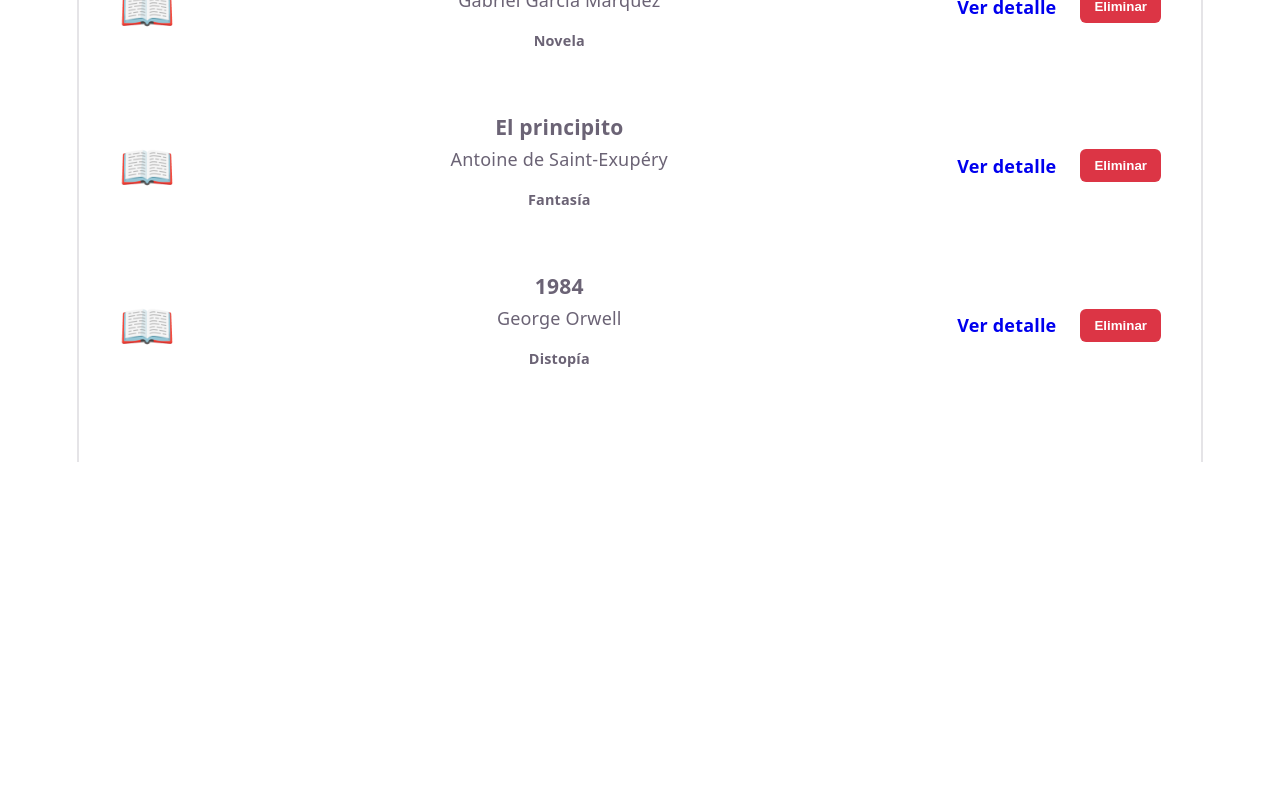
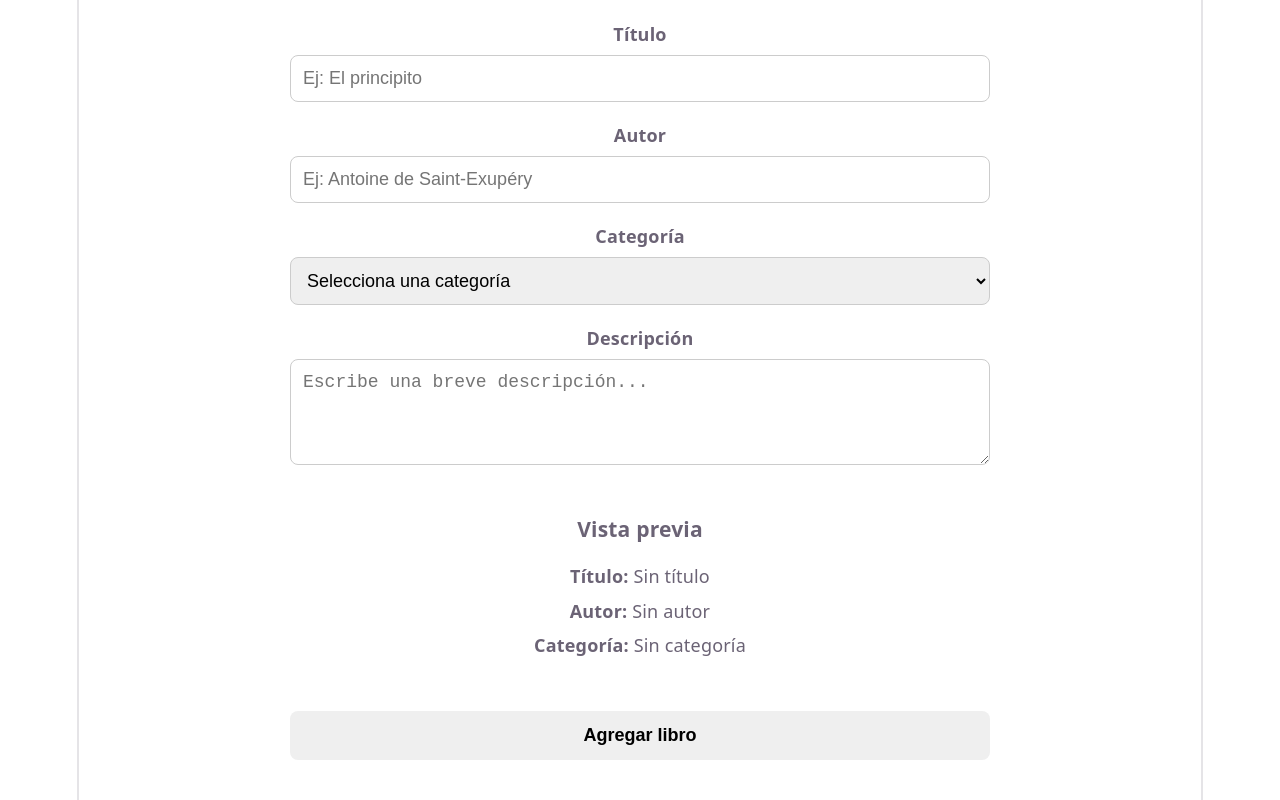
Before and after one commit to zickojavier-art/BookList, a Vue app: page /libros in a window 1280 px wide. Shown: the part 360-1160 px from the top of the page. Before the commit the page ends 822 px from the top, so only its background shows below. Built offline with nearby package versions, Linux system fonts and the light colour scheme.

Commit message:
feat: integrar formulario y catalogo de libros

```diff
--- /dev/null
+++ b/src/components/FormularioLibro.vue
@@ -0,0 +1,196 @@
+<template>
+  <section class="formulario">
+    <div class="form-header">
+      <p class="subtitulo">NUEVO LIBRO</p>
+      <h2>Agregar libro</h2>
+      <p>Completa los datos para incorporar un libro al catálogo.</p>
+    </div>
+
+    <form @submit.prevent="agregarLibro">
+      <div class="campo">
+        <label for="titulo">Título</label>
+        <input
+          id="titulo"
+          type="text"
+          v-model="libro.titulo"
+          placeholder="Ej: El principito"
+          required
+        />
+      </div>
+
+      <div class="campo">
+        <label for="autor">Autor</label>
+        <input
+          id="autor"
+          type="text"
+          v-model="libro.autor"
+          placeholder="Ej: Antoine de Saint-Exupéry"
+          required
+        />
+      </div>
+
+      <div class="campo">
+        <label for="categoria">Categoría</label>
+
+        <select id="categoria" v-model="libro.categoria" required>
+          <option value="">Selecciona una categoría</option>
+          <option value="Novela">Novela</option>
+          <option value="Fantasía">Fantasía</option>
+          <option value="Ciencia ficción">Ciencia ficción</option>
+          <option value="Historia">Historia</option>
+          <option value="Terror">Terror</option>
+          <option value="Romance">Romance</option>
+        </select>
+      </div>
+
+      <div class="campo">
+        <label for="descripcion">Descripción</label>
+
+        <textarea
+          id="descripcion"
+          v-model="libro.descripcion"
+          placeholder="Escribe una breve descripción..."
+          rows="4"
+        ></textarea>
+      </div>
+
+      <div class="vista-previa">
+        <h3>Vista previa</h3>
+
+        <p>
+          <strong>Título:</strong>
+          {{ libro.titulo || "Sin título" }}
+        </p>
+
+        <p>
+          <strong>Autor:</strong>
+          {{ libro.autor || "Sin autor" }}
+        </p>
+
+        <p>
+          <strong>Categoría:</strong>
+          {{ libro.categoria || "Sin categoría" }}
+        </p>
+      </div>
+
+      <button type="submit">Agregar libro</button>
+    </form>
+  </section>
+</template>
+
+<script>
+export default {
+  name: "FormularioLibro",
+
+  emits: ["agregar"],
+
+  data() {
+    return {
+      libro: {
+        titulo: "",
+        autor: "",
+        categoria: "",
+        descripcion: "",
+      },
+    };
+  },
+
+  methods: {
+    agregarLibro() {
+      const nuevoLibro = {
+        titulo: this.libro.titulo,
+        autor: this.libro.autor,
+        categoria: this.libro.categoria,
+        descripcion: this.libro.descripcion,
+      };
+
+      this.$emit("agregar", nuevoLibro);
+
+      this.libro = {
+        titulo: "",
+        autor: "",
+        categoria: "",
+        descripcion: "",
+      };
+    },
+  },
+};
+</script>
+
+<style scoped>
+.formulario {
+  max-width: 700px;
+  margin: 40px auto;
+  padding: 30px;
+  border-radius: 15px;
+}
+
+.form-header {
+  margin-bottom: 30px;
+}
+
+.subtitulo {
+  font-size: 0.8rem;
+  letter-spacing: 3px;
+  font-weight: bold;
+}
+
+.form-header h2 {
+  font-size: 2rem;
+  margin: 10px 0;
+}
+
+.campo {
+  margin-bottom: 20px;
+}
+
+.campo label {
+  display: block;
+  margin-bottom: 8px;
+  font-weight: bold;
+}
+
+.campo input,
+.campo select,
+.campo textarea {
+  width: 100%;
+  padding: 12px;
+  border-radius: 8px;
+  border: 1px solid #ccc;
+  font-size: 1rem;
+  box-sizing: border-box;
+}
+
+.campo textarea {
+  resize: vertical;
+}
+
+.vista-previa {
+  margin: 25px 0;
+  padding: 20px;
+  border-radius: 10px;
+}
+
+.vista-previa h3 {
+  margin-top: 0;
+}
+
+.vista-previa p {
+  margin: 8px 0;
+}
+
+button {
+  width: 100%;
+  padding: 14px;
+  border: none;
+  border-radius: 8px;
+  font-size: 1rem;
+  font-weight: bold;
+  cursor: pointer;
+  transition: 0.3s;
+}
+
+button:hover {
+  transform: translateY(-2px);
+}
+</style>
--- a/src/views/ListaLibros.vue
+++ b/src/views/ListaLibros.vue
@@ -1,5 +1,6 @@
 <template>
   <section class="lista">
+    <FormularioLibro @agregar="agregarLibro" />
     <div class="encabezado">
       <div>
         <p class="subtitulo">BOOKLIST</p>
@@ -29,12 +30,14 @@
 
 <script>
 import Libro from "../components/Libro.vue";
+import FormularioLibro from "../components/FormularioLibro.vue";
 
 export default {
   name: "ListaLibros",
 
   components: {
     Libro,
+    FormularioLibro,
   },
 
   data() {
@@ -63,6 +66,12 @@ export default {
   },
 
   methods: {
+    agregarLibro(nuevoLibro) {
+      nuevoLibro.id = Date.now();
+
+      this.libros.push(nuevoLibro);
+    },
+
     eliminarLibro(id) {
       this.libros = this.libros.filter((libro) => libro.id !== id);
     },
```
